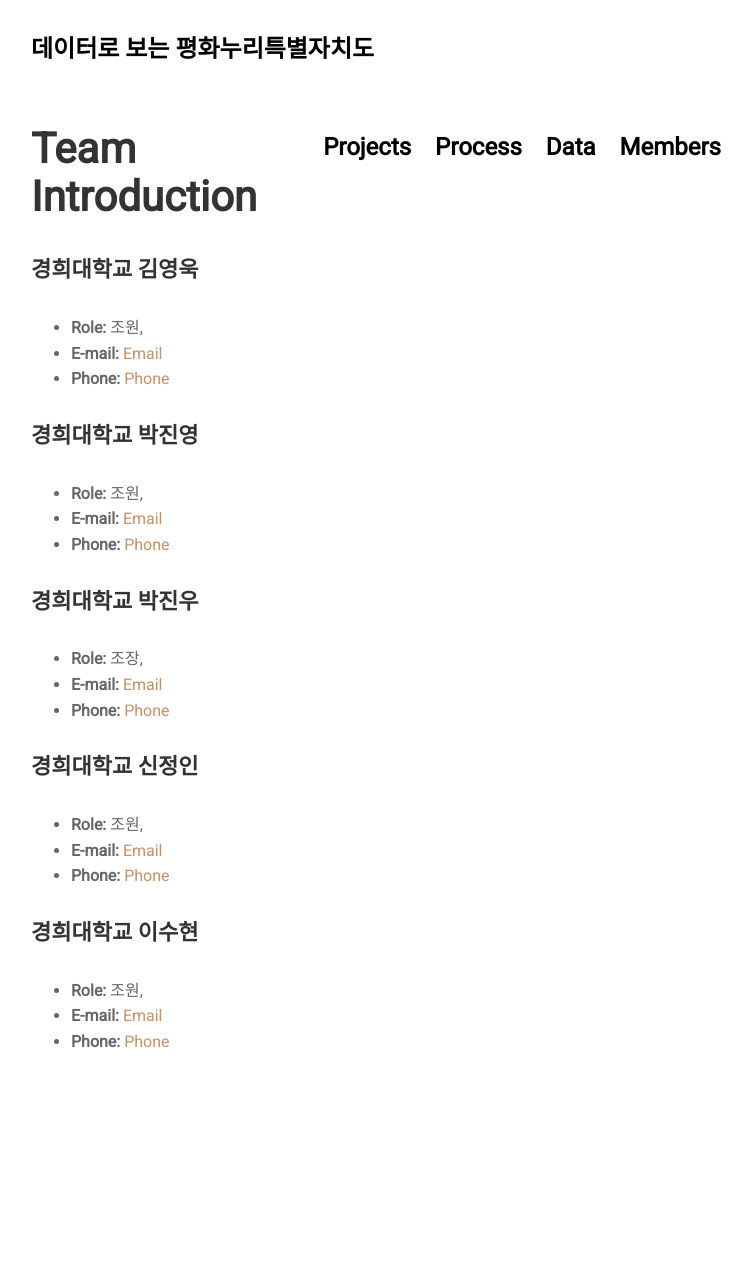
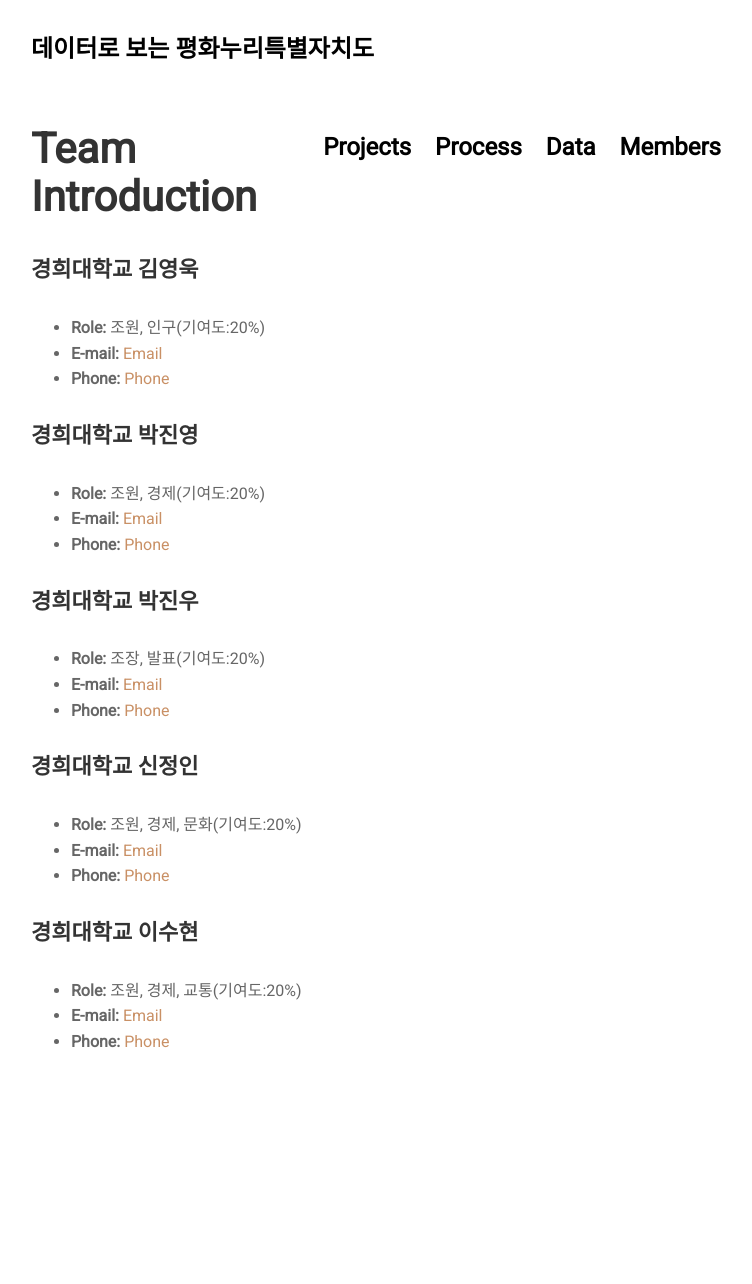
Before and after one commit to jinuew/SICM2002-6, a Jekyll site: the page built from pages/contact.md, in a window 1280 px wide. Shown: the whole page, without its empty margins (264-1016 px from the left). Built offline with Jekyll 4.4.1, drawn with Linux system fonts in a browser that asks for light colours; nearby versions of some CDN libraries.

Commit message:
Update contact.md

```diff
--- a/pages/contact.md
+++ b/pages/contact.md
@@ -7,26 +7,26 @@ permalink: /contact
 ## Team Introduction
 
 #### 경희대학교 김영욱
-- **Role:** 조원,
+- **Role:** 조원, 인구(기여도:20%)
 - **E-mail:** [Email](mailto:duddnrdl10205@khu.ac.kr)
 - **Phone:** [Phone](tel:010-9967-8342)
 
 #### 경희대학교 박진영
-- **Role:** 조원,
+- **Role:** 조원, 경제(기여도:20%)
 - **E-mail:** [Email](mailto:parkjy0701@naver.com)
 - **Phone:** [Phone](tel:010-2244-3971)
 
 #### 경희대학교 박진우
-- **Role:** 조장,
+- **Role:** 조장, 발표(기여도:20%)
 - **E-mail:** [Email](mailto:p_jinwoo98@naver.com)
 - **Phone:** [Phone](tel:010-6365-2801)
 
 #### 경희대학교 신정인
-- **Role:** 조원,
+- **Role:** 조원, 경제, 문화(기여도:20%)
 - **E-mail:** [Email](mailto:3728e@khu.ac.kr)
 - **Phone:** [Phone](tel:010-6552-5099)
 
 #### 경희대학교 이수현
-- **Role:** 조원,
+- **Role:** 조원, 경제, 교통(기여도:20%)
 - **E-mail:** [Email](mailto:dltngus011208@khu.ac.kr)
 - **Phone:** [Phone](tel:010-3910-9609)
```
